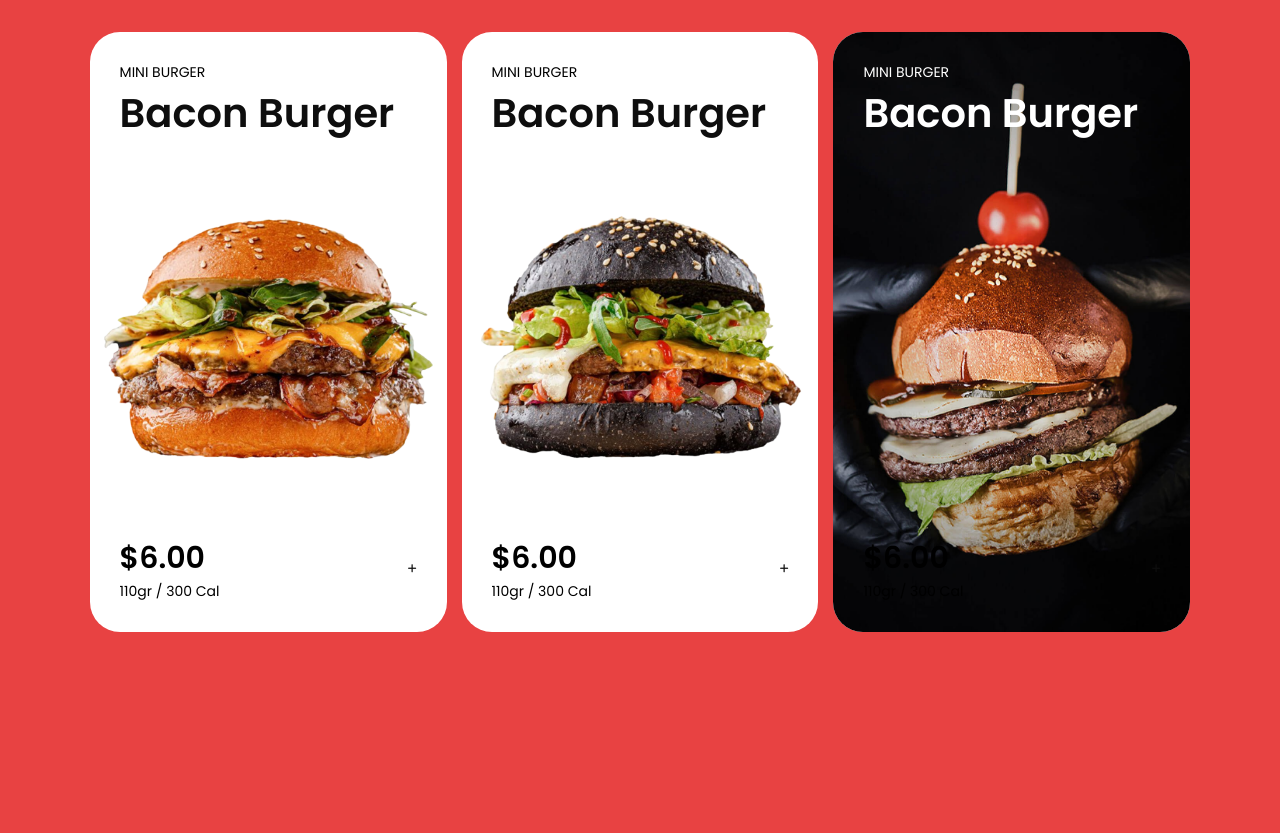
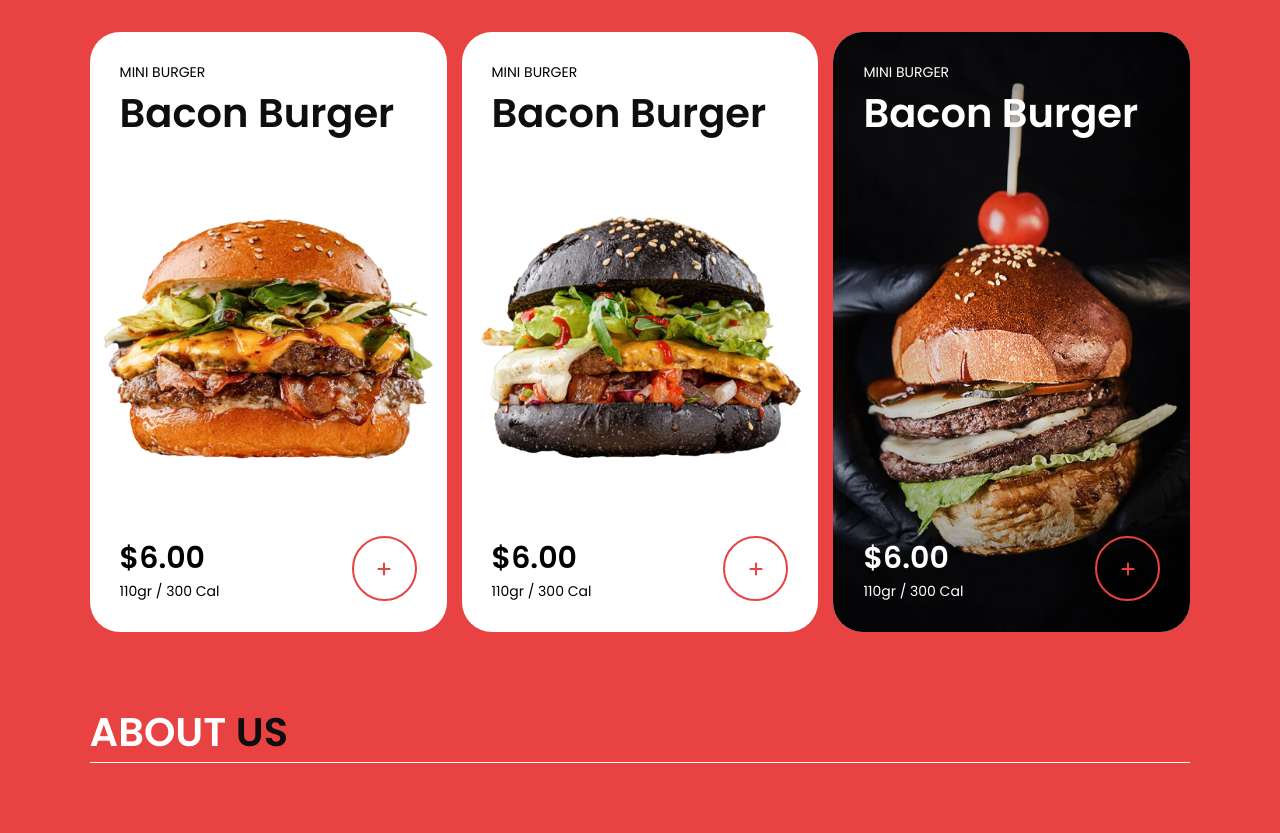
Before and after one commit to seferacikgoz/Restaurant-Web-Site, a plain HTML site: page index.html in a window 1280 px wide. Shown: the part 2218-3051 px from the top of the page. Before the commit the page ends 2885 px from the top, so only its background shows below. Drawn offline with Linux system fonts and the light colour scheme; a web font is replaced by a local one.

Commit message:
products finish

```diff
--- a/index.html
+++ b/index.html
@@ -178,5 +178,13 @@
       </div>
     </section>
     <!-- PRODUCTS SECTİON FINISH -->
+
+    <!-- ABOUT US SECTİON START -->
+    <section class="about">
+      <h1 class="heading">About <span>Us</span></h1>
+    </section>
+    <!-- ABOUT US SECTİON FINISH -->
+
+
   </body>
 </html>
--- a/styles/style.css
+++ b/styles/style.css
@@ -281,4 +281,25 @@ a{
 .products .box-container .box-bottom .info .amount{
     font-size: 1.4rem;
 }
+
+.products .box-container .dark-bg .box-bottom .info .price,
+.products .box-container .dark-bg .box-bottom .info .amount{
+    color: #fff;
+}
+
+.products .box-container .box-bottom .product-btn a{
+    display: flex;
+    align-items: center;
+    justify-content: center;
+    border-radius: 50%;
+    width: 6.5rem;
+    height: 6.5rem;
+    border: 0.2rem solid var(--main-color);
+}
+
+.products .box-container .box-bottom .product-btn a i{
+    font-size: 1.6rem;
+    color: var(--main-color);
+}
+
 /* PRODUCT FINISH */
```
